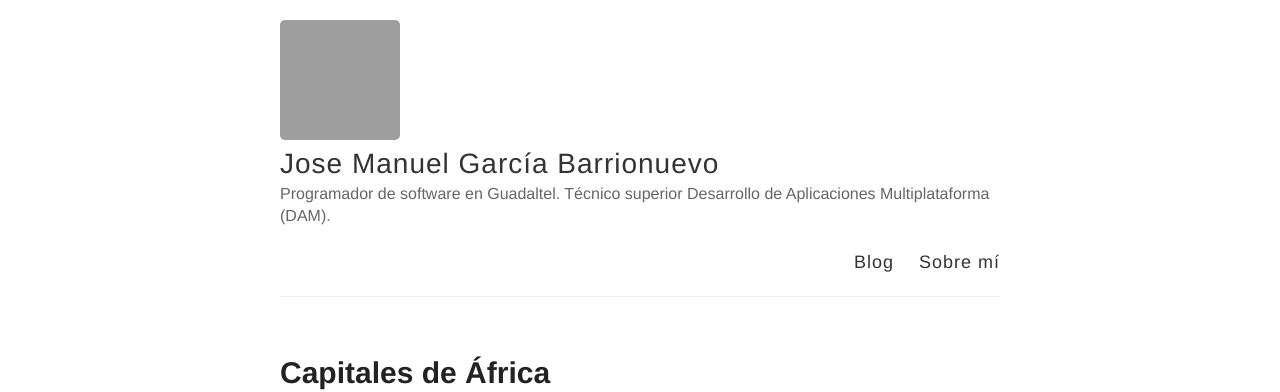
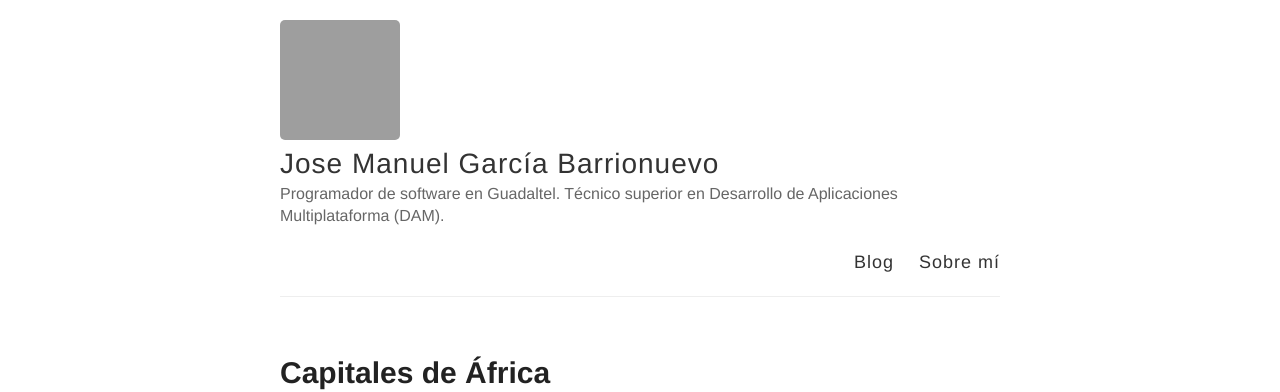
Before and after one commit to JoMaGaBa1/jomagaba1.github.io, a Jekyll site: the page built from index.html, in a window 1280 px wide. Shown: the top 392 px of the page. Built offline with Jekyll 4.4.1, drawn with Linux system fonts in a browser that asks for light colours; grey boxes are pictures that could not be loaded.

Commit message:
Modificación introducción

```diff
--- a/_config.yml
+++ b/_config.yml
@@ -6,7 +6,7 @@
 name: Jose Manuel García Barrionuevo
 
 # Short bio or description (displayed in the header)
-description: Programador de software en Guadaltel. Técnico superior Desarrollo de Aplicaciones Multiplataforma (DAM).
+description: Programador de software en Guadaltel. Técnico superior en Desarrollo de Aplicaciones Multiplataforma (DAM).
 
 # URL of your avatar or profile pic (you could use your GitHub profile pic)
 avatar: https://avatars1.githubusercontent.com/u/55549636?s=460&u=a8be0ece808df9419987644272939b7539a0f6ce&v=4
```
